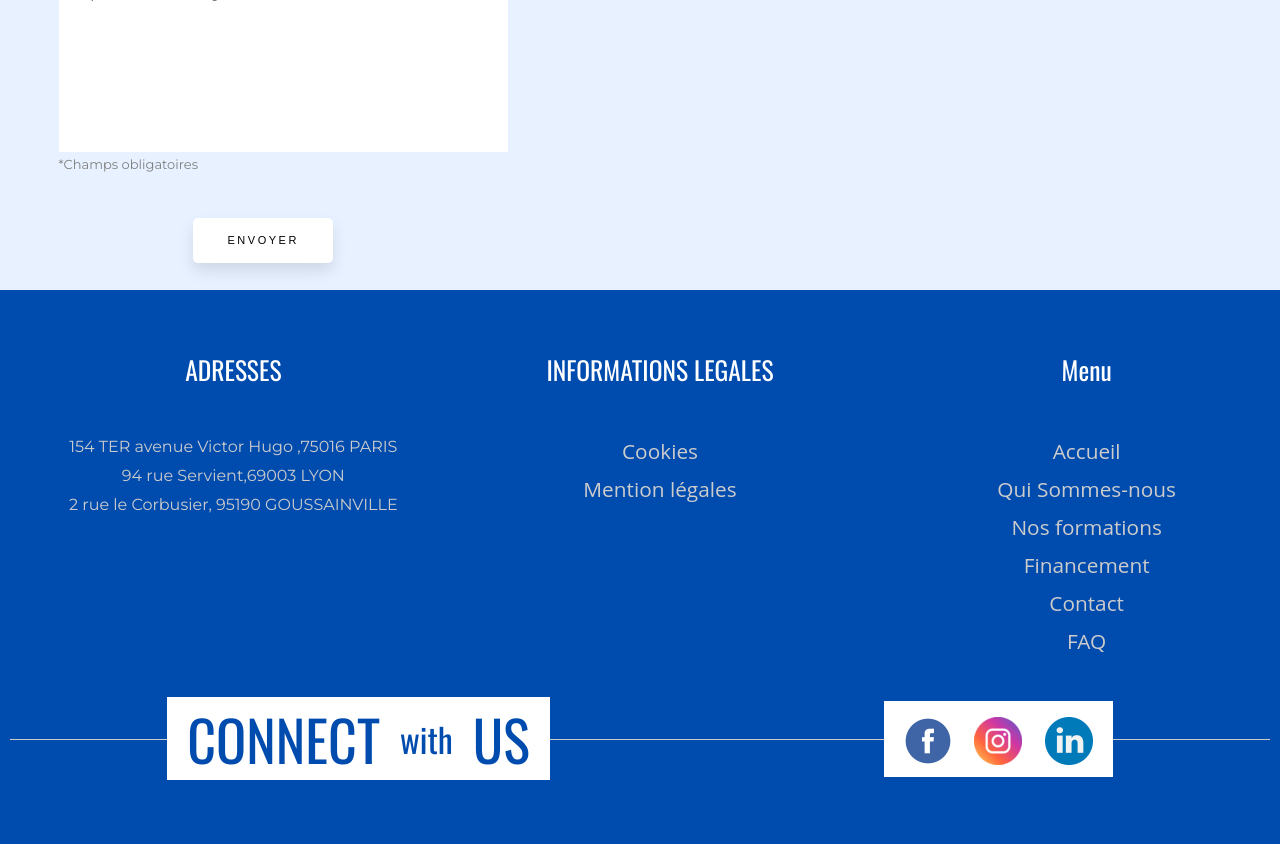
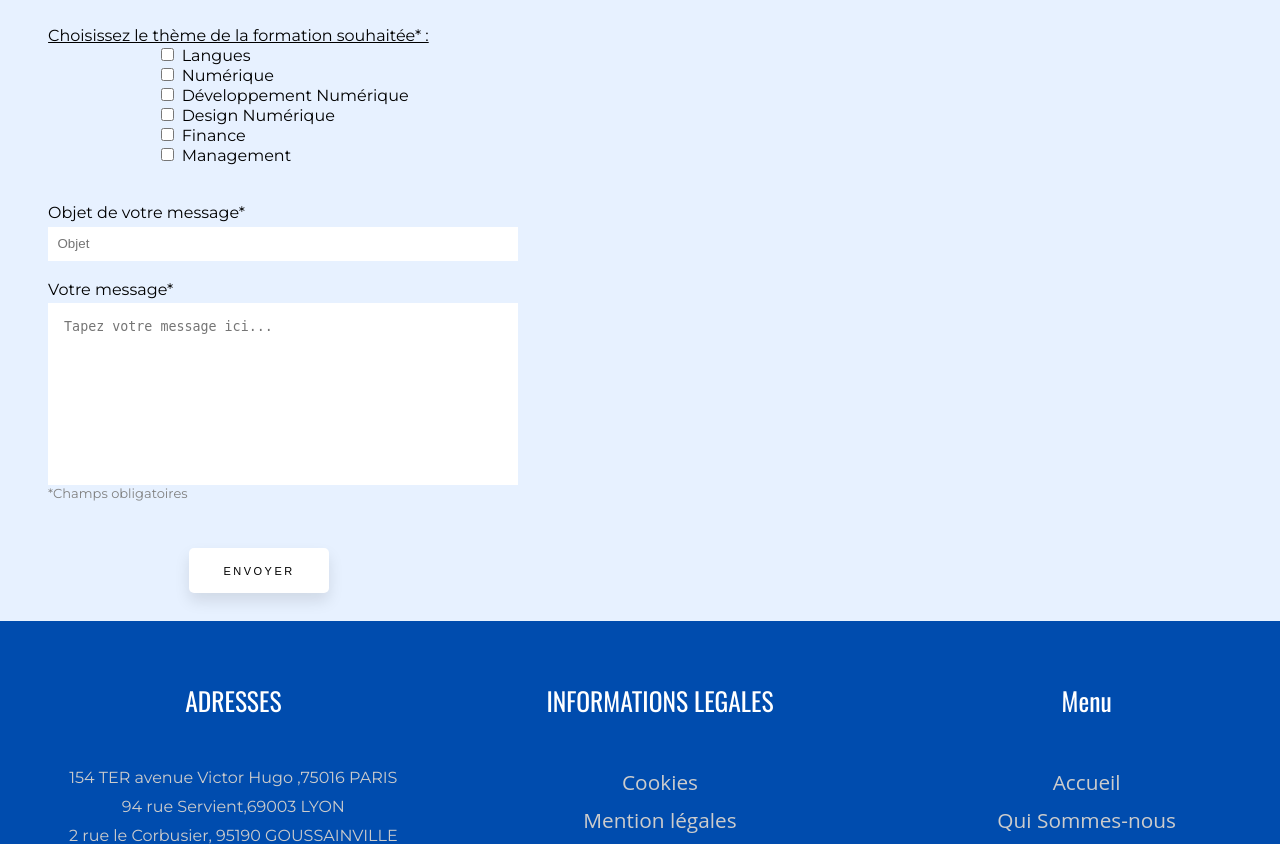
Before and after one commit to Lem0nRavioli/GroupeCFR---Published-website, a PHP site: page /contact.html in a window 1280 px wide. Shown: the part 2393-3237 px from the top of the page. Run offline with PHP 8.4, Linux system fonts and the light colour scheme.

Commit message:
update responsive

```diff
--- a/contact.html
+++ b/contact.html
@@ -99,13 +99,13 @@
             <div class="coords_text">
                 <img src="./asset/contact_page/mail_blue.svg" alt="Blue mail icon">
                 <h2>E-MAIL</h2>
-                <p>contact@groupecfr.fr</p>
+                contact@groupecfr.fr
             </div>
         </div>
     </section>
     <!-- Fin coordonées -->
 
-    <!-- debut map n form  -->
+
     <section class="map_n_form">
 
         <!-- Début formulaire de contact -->
@@ -113,8 +113,7 @@
         <!-- https://formsubmit.co/ -->
         <div class="form_container">
             <form action="https://formsubmit.co/groupecfr3@gmail.com" method="POST" class="contact_form">
-                <input type="hidden" name="_subject" value="Demande de contact Groupe CFR">
-                <input type="hidden" name="_next" value="http://groupecfr.com/thankyou.html">
+                <input type="hidden" name="_subject" value="New submission!">
                 <fieldset>
                     <legend>Toujours à vos côtés !</legend>
                     <hr class="section_break">
@@ -141,46 +140,123 @@
                     </label>
                     <br>
                     <span>Vous êtes : </span>
+                    <div class="statut_client">
+
+                        <div class="statut_client_1">
                             <label for="employeur" class="statut">
-                        <input type="radio" name="statut" class="radio_input" id="employeur" value="employeur" checked>
+                                <input type="radio" name="statut" class="radio_input" id="employeur" value="employeur"
+                                    checked>
                                 Employeur
                             </label>
                             <label for="salarie" class="statut">
                                 <input type="radio" name="statut" class="radio_input" id="salarie" value="salarie">
                                 Salarié
                             </label>
+                            <label for="etudiant" class="statut">
+                                <input type="radio" name="statut" class="radio_input" id="etudiant" value="etudiant">
+                                Etudiant
+                            </label>
+                        </div>
+
+                        <div class="statut_client_1">
+                            <label for="recherche_emploi" class="statut">
+                                <input type="radio" name="statut" class="radio_input" id="recherche_emploi"
+                                    value="recherche_emploi">
+                                En recherche d'emploi
+                            </label>
+                            <label for="independant" class="statut">
+                                <input type="radio" name="statut" class="radio_input" id="independant"
+                                    value="independant">
+                                Indépendant
+                            </label>
+                            <label for="retraite" class="statut">
+                                <input type="radio" name="statut" class="radio_input" id="retraite" value="retraite">
+                                Retraité
+                            </label>
+                        </div>
+                    </div>
+                    <br>
+                    <br>
+                    <span>En tout, combien de temps avez-vous travaillé en France* ?</span>
+
+                    <div class="duree">
+                        <label for="moins_2" class="statut">
+                            <input type="radio" name="duree" class="radio_input" id="moins_2" value="moins_2">
+                            Moins de 2 ans
+                        </label>
+                        <label for="2_5ans" class="statut">
+                            <input type="radio" name="duree" class="radio_input" id="2_5ans" value="2_5ans">
+                            Entre 2 et 5 ans
+                        </label>
+                        <label for="plus_5" class="statut">
+                            <input type="radio" name="duree" class="radio_input" id="plus_5" value="plus_5">
+                            Plus de 5 ans
+                        </label>
+                    </div>
+                    <br>
+                    <span>Choisissez le thème de la formation souhaitée* :</span>
+                    <br>
+                    <div class="formation">
+                        <label for="langues" class="statut">
+                            <input type="checkbox" name="formation_voulu" class="checkbox_input" id="langues"
+                                value="langues">
+                            Langues
+                        </label>
+                        <label for="numerique" class="statut">
+                            <input type="checkbox" name="formation_voulu" class="checkbox_input" id="numerique"
+                                value="numerique">
+                            Numérique
+                        </label>
+                        <label for="dev_numerique" class="statut">
+                            <input type="checkbox" name="formation_voulu" class="checkbox_input" id="dev_numerique"
+                                value="dev_numerique">
+                            Développement Numérique
+                        </label><label for="design_numerique" class="statut">
+                            <input type="checkbox" name="formation_voulu" class="checkbox_input" id="design_numerique"
+                                value="design_numerique">
+                            Design Numérique
+                        </label>
+                        <label for="finance" class="statut">
+                            <input type="checkbox" name="formation_voulu" class="checkbox_input" id="finance"
+                                value="finance">
+                            Finance
+                        </label>
+                        <label for="management" class="statut">
+                            <input type="checkbox" name="formation_voulu" class="checkbox_input" id="management"
+                                value="management">
+                            Management
+                        </label>
+                    </div>
                     <br>
                     <br>
                     <label for="objet" class="text_input_label">Objet de votre message*
                         <input type="text" name="objet" class="text_input" id="objet" placeholder="Objet" required>
                     </label>
                     <br>
-                    <label for="message" class="message"><span class="message_label">Votre message*</span>
-                        <br>
+                    <label for="message" class="text_input_label">Votre message*
                         <textarea name="message" id="message" cols="50" rows="10"
                             placeholder="Tapez votre message ici..." required></textarea>
                     </label>
                     <p class="form_comment">*Champs obligatoires</p>
                     <br>
+                    <input type="hidden" name="_next"
+                        value="http://groupecfr.com/thankyou.html">
                     <input type="submit" class="submit_btn" value="Envoyer">
                 </fieldset>
             </form>
         </div>
         <!-- Fin formulaire de contact -->
 
-        <!-- debut map -->
         <div class="map_container">
             <h1>Nous sommes ouvert</h1>
             <h2>Du lundi au vendredi</h2>
             <p>Matin : de 9h à 12h</p>
             <p>Après-midi : de 14h à 17h</p>
             <iframe class="map"
-                src="https://www.google.com/maps/d/embed?mid=11_y-6X5fsmGXHMoGpNi6o2q5XgVpO7HE"></iframe>
+                src="https://www.google.com/maps/d/embed?mid=1VFeXTPUAdGx058orFNTnMNsUO7FFyZMn"></iframe>
         </div>
-        <!-- fin map -->
 
     </section>
-    <!-- fin map n form -->
 
     <!-- Fin contenu -->
 
--- a/css/contact_form.css
+++ b/css/contact_form.css
@@ -73,7 +73,8 @@
 }
 
 .statut{
-    margin-left: 3%;
+    /* margin-left: 3%; */
+    width: max-content;
 }
 
 .radio_input{
@@ -95,6 +96,7 @@
 }
 
 #message{
+    margin-top: 1%;
     resize: none;
     border: 0;
     padding: 1rem;
@@ -106,3 +108,43 @@
     color: gray;
     font-size: small;
 }
+
+.formation {
+    display: flex;
+    align-content: center;
+    justify-content: flex-start;
+    align-items: flex-start;
+    flex-wrap: wrap;
+    flex-direction: column;
+}
+
+.statut_client {
+    display: flex;
+    align-content: center;
+    justify-content: space-evenly;
+    align-items: center;
+    flex-wrap: wrap;
+}
+
+.statut_client_1 {
+    display: flex;
+    align-content: center;
+    justify-content: flex-start;
+    align-items: flex-start;
+    flex-wrap: wrap;
+    flex-direction: column;
+}
+
+.duree {
+    display: flex;
+    justify-content: space-evenly;
+    align-items: center;
+    align-content: center;
+    flex-wrap: wrap;
+    margin-top: 1%;
+    margin-bottom: 2%;
+}
+
+span {
+    text-decoration: underline;
+}
--- a/funding_page.html
+++ b/funding_page.html
@@ -105,7 +105,7 @@
           <p>IDCC : Identifiant Convention Collective</p>
           <p>RIB</p>
         </div>
-        <div>
+        <div class="logo_section">
           <h3>Liste des 11 OPCO</h3>
           <div class="opco_logo_wrapper">
             <img src="./asset/funding_page/opco_afdas.png" alt="Logo OPCO Afdas">
@@ -122,8 +122,8 @@
             <img src="./asset/funding_page/opco_sante.png" alt="Logo OPCO Santé">
             <img src="./asset/funding_page/opco_uniformation.png" alt="Logo OPCO Uniformation">
           </div>
-          </di>
         </div>
+      </div>
     </section>
 
     <section class="section_wrapper">
```
Also changed, not shown: accueil.html (+6 -7 lines), css/accueil_carrousel.css (+25 -13 lines), css/funding_page.css (+38 -9 lines). Lines whose indentation alone changed are shown as unchanged.
